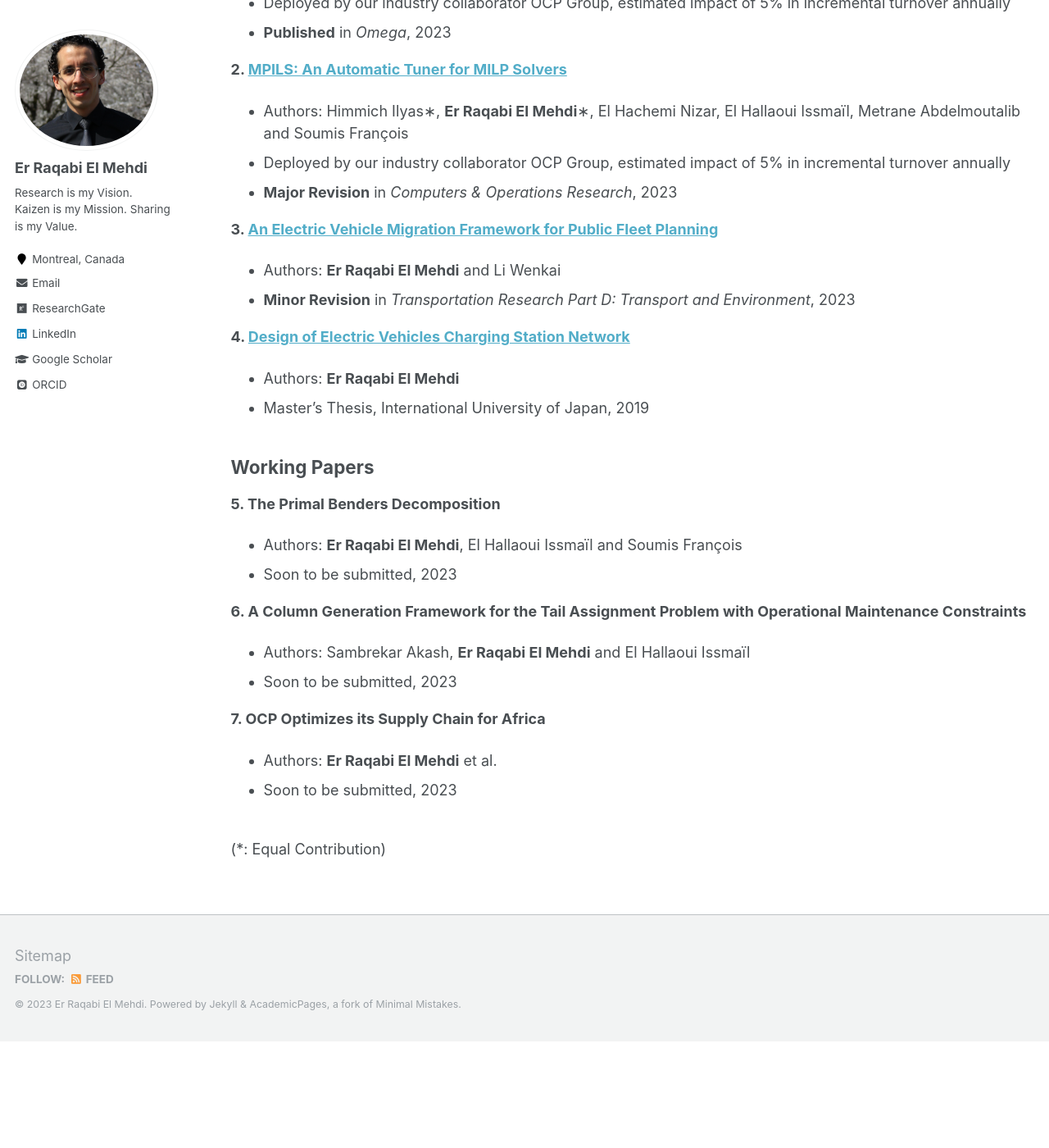
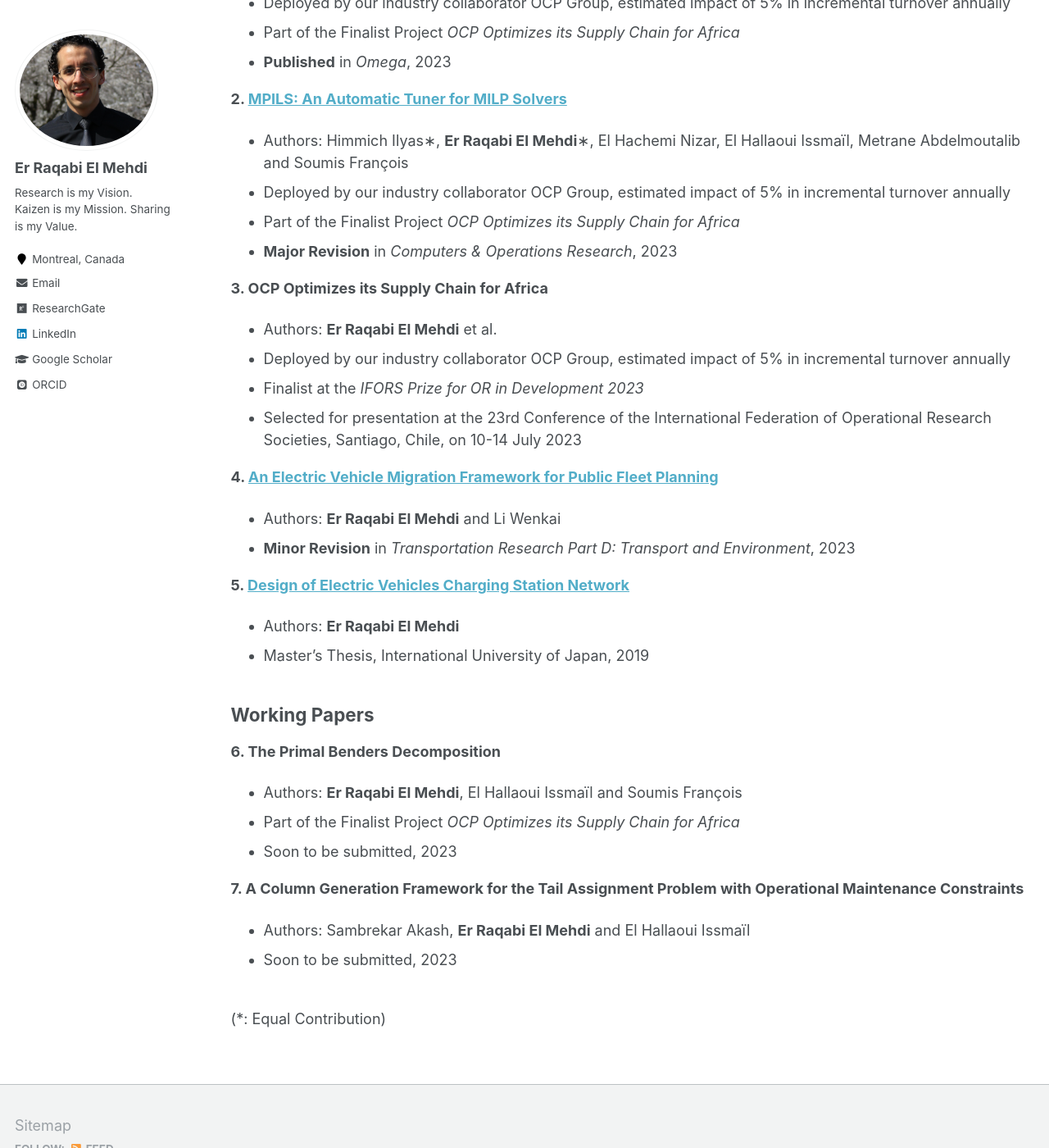
Before and after one commit to RqbMedi/rqbmedi.github.io, a Jekyll site: the page built from _pages/publications.md, in a window 1280 px wide and 1400 px high, scrolled down 403 px. Shown: the whole window at 82% size. Built offline with Jekyll 4.4.1, drawn with Linux system fonts in a browser that asks for light colours; some web fonts are replaced; before the commit the page ends 1673 px from its top, so only the background shows below that.

Commit message:
Initial_Commit

```diff
--- a/_pages/publications.md
+++ b/_pages/publications.md
@@ -13,33 +13,38 @@ Published & Under Review
 **1. [Incremental LNS Framework for Integrated Production, Inventory, and Vessel Scheduling: Application to a Global Supply Chain](https://www.sciencedirect.com/science/article/pii/S0305048322002274)**
  - Authors: **Er Raqabi El Mehdi**, Himmich Ilyas, El Hachemi Nizar, El Hallaoui Issmaïl and Soumis François
  - Deployed by our industry collaborator OCP Group, estimated impact of 5% in incremental turnover annually
+ - Part of the Finalist Project *OCP Optimizes its Supply Chain for Africa*
  - **Published** in *Omega*, 2023
 
-**2. [MPILS: An Automatic Tuner for MILP Solvers](https://papers.ssrn.com/sol3/papers.cfm?abstract_id=4047072)**
+**2. [MPILS: An Automatic Tuner for MILP Solvers](https://www.gerad.ca/en/papers/G-2022-53)**
  - Authors: Himmich Ilyas∗, **Er Raqabi El Mehdi**∗, El Hachemi Nizar, El Hallaoui Issmaïl, Metrane Abdelmoutalib and Soumis François
  - Deployed by our industry collaborator OCP Group, estimated impact of 5% in incremental turnover annually
+ - Part of the Finalist Project *OCP Optimizes its Supply Chain for Africa*
  - **Major Revision** in *Computers & Operations Research*, 2023
 
-**3. [An Electric Vehicle Migration Framework for Public Fleet Planning](https://www.iuj.ac.jp/research/workingpapers/EMS_2022_03.pdf)**
+**3. OCP Optimizes its Supply Chain for Africa**
+ - Authors: **Er Raqabi El Mehdi** et al.
+ - Deployed by our industry collaborator OCP Group, estimated impact of 5% in incremental turnover annually
+ - Finalist at the *IFORS Prize for OR in Development 2023*
+ - Selected for presentation at the 23rd Conference of the International Federation of Operational Research Societies, Santiago, Chile, on 10-14 July 2023
+
+**4. [An Electric Vehicle Migration Framework for Public Fleet Planning](https://www.iuj.ac.jp/research/workingpapers/EMS_2022_03.pdf)**
  - Authors: **Er Raqabi El Mehdi** and Li Wenkai
  - **Minor Revision** in *Transportation Research Part D: Transport and Environment*, 2023
 
-**4. [Design of Electric Vehicles Charging Station Network](https://www.iuj.ac.jp/mlic/theses/thesis_details.cfm?ID=2B7015)**
+**5. [Design of Electric Vehicles Charging Station Network](https://www.iuj.ac.jp/mlic/theses/thesis_details.cfm?ID=2B7015)**
  - Authors: **Er Raqabi El Mehdi**
  - Master’s Thesis, International University of Japan, 2019
 
 Working Papers
 ------
-**5. The Primal Benders Decomposition**
+**6. The Primal Benders Decomposition**
  - Authors: **Er Raqabi El Mehdi**, El Hallaoui Issmaïl and Soumis François
+ - Part of the Finalist Project *OCP Optimizes its Supply Chain for Africa*
  - Soon to be submitted, 2023
 
-**6. A Column Generation Framework for the Tail Assignment Problem with Operational Maintenance Constraints**
+**7. A Column Generation Framework for the Tail Assignment Problem with Operational Maintenance Constraints**
  - Authors: Sambrekar Akash, **Er Raqabi El Mehdi** and El Hallaoui Issmaïl
- - Soon to be submitted, 2023
-
-**7. OCP Optimizes its Supply Chain for Africa**
- - Authors: **Er Raqabi El Mehdi** et al.
  - Soon to be submitted, 2023
 
 <br>
```
Also changed, not shown: _pages/about.md (+1 -1 lines).
